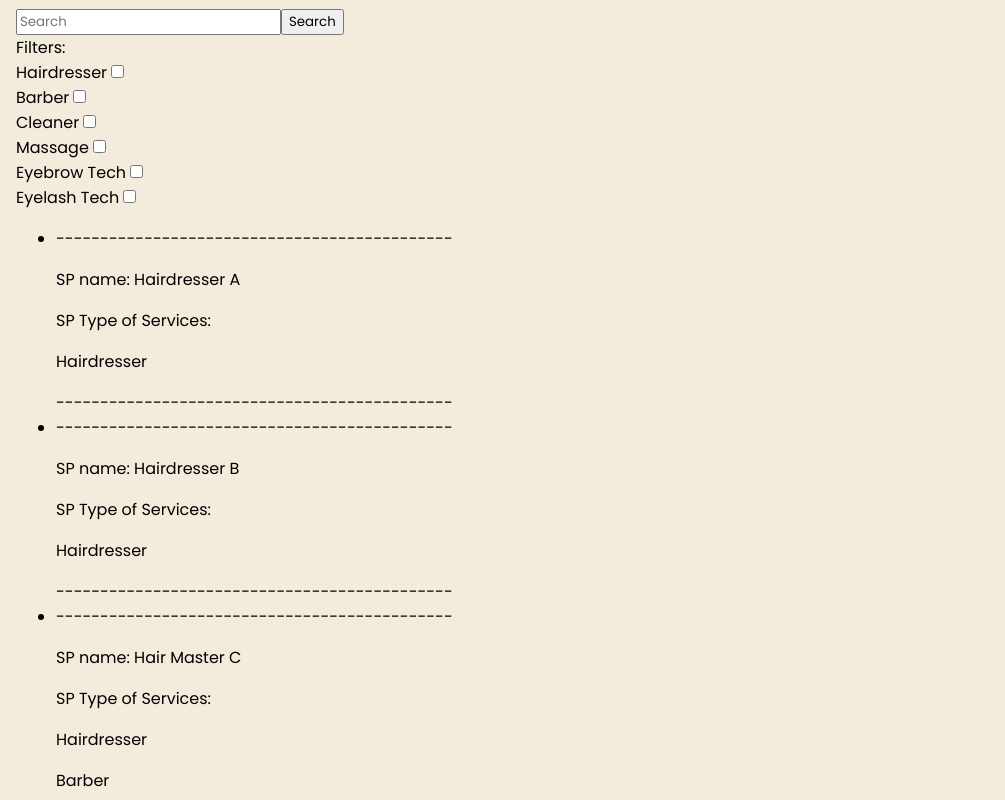
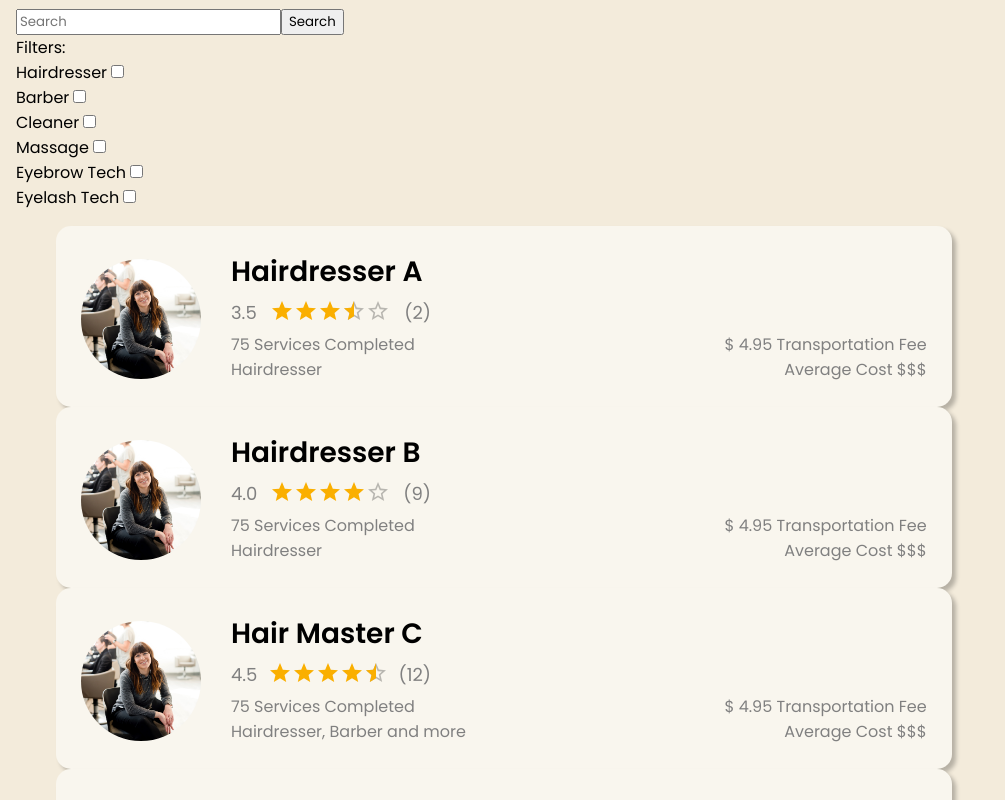
Before and after one commit to serhatgktp/amorr, a React (Create React App) app in the folder frontend/: page /explore in a window 1280 px wide. Shown: the top 800 px of the page, without its empty margins (0-1005 px from the left). Built offline with nearby package versions, Linux system fonts and the light colour scheme.

Commit message:
163 cards integrated into main page with corresponding data

```diff
--- a/frontend/src/App.js
+++ b/frontend/src/App.js
@@ -1,5 +1,9 @@
 import React, {useState, useEffect} from 'react';
 import CustomerExplore from './components/customer_explore/customer_explore.jsx';
+
+import {
+  BrowserRouter as Router
+} from 'react-router-dom'
 /*
 import CustomerNavbar from './components/Navbar/customerNavbar.js';
 import ServiceProviderNavbar from './components/Navbar/serviceProviderNavbar.js';
@@ -85,7 +89,9 @@ function App(){
 
   return (
     <body>
+      <Router>
       <CustomerExplore/>
+      </Router>
     </body>
   )
  }
--- a/frontend/src/components/customer_explore/customer_explore.jsx
+++ b/frontend/src/components/customer_explore/customer_explore.jsx
@@ -308,15 +308,7 @@ const CustomerExplore = () => {
 
         <ul>
         {filteredSearchedSp.map(data => (
-            <li key={data.id}>
-                ---------------------------------------------
-                <p>SP name: {data.name}</p>
-                <p>SP Type of Services:</p>
-                {data.tos.map(element =>
-                    <p>{element}</p>
-                )}
-                ---------------------------------------------
-            </li>
+                <InteractiveCard SP={data}></InteractiveCard>
         ))}
         </ul>
         </>
--- a/frontend/src/components/customer_explore/interactive_sp_cards/interactive_sp_cards.js
+++ b/frontend/src/components/customer_explore/interactive_sp_cards/interactive_sp_cards.js
@@ -17,7 +17,7 @@ function InteractiveCard({SP}) {
                 <div id="sp_name">{SP.name}</div>
                 <div id="card_body">
                     <div id="rating">
-                        <span className="rating_num">{SP.avg_rating}</span>
+                        <span className="rating_num">{SP.avg_rating.toFixed(1)}</span>
                         <Rating name="read-only" size="medium" value={SP.avg_rating} precision={0.1} readOnly />
                         <span className="rating_num">({SP.num_ratings})</span>
                     </div>
```
